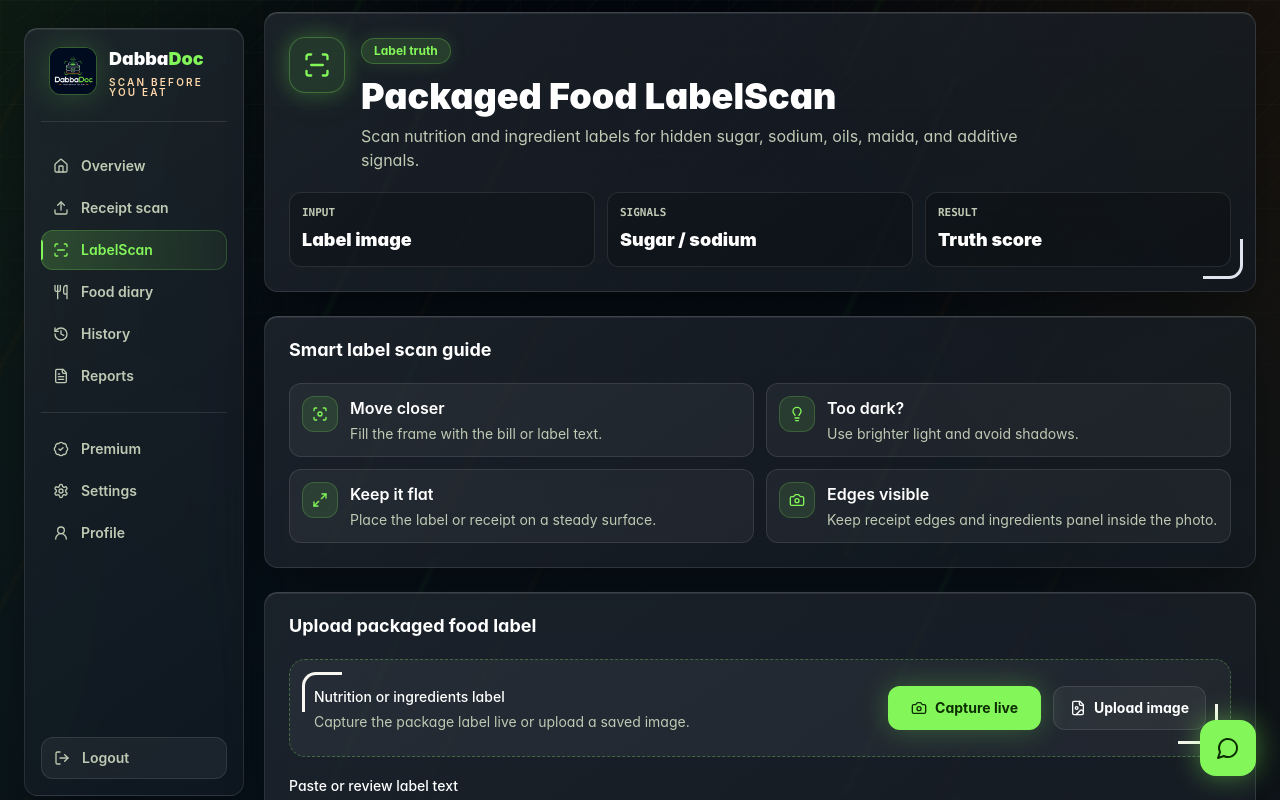
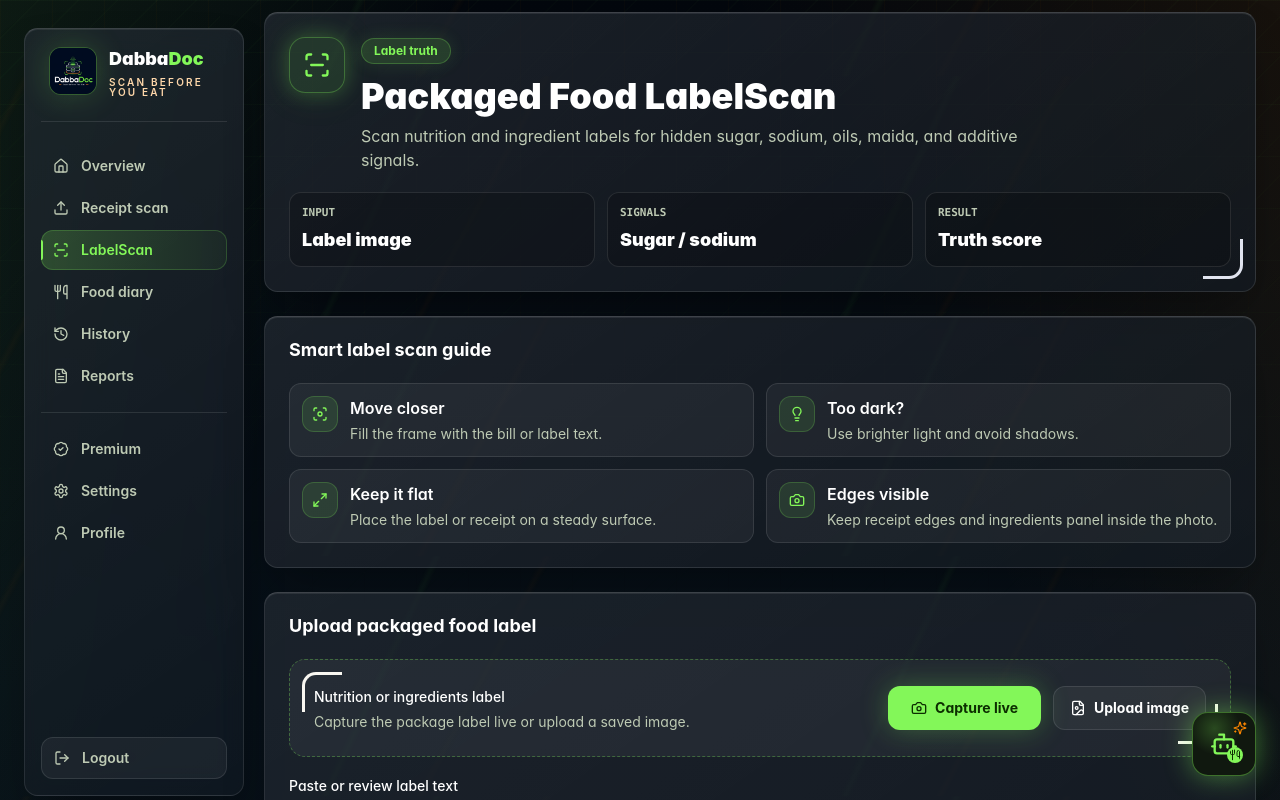
Before and after one commit to virajkvk18/dabbadoc, a Next.js app: page /dashboard/label-scan in a window 1280 px wide. Shown: the top 800 px of the page. Built offline with nearby package versions, Linux system fonts and the light colour scheme.

Commit message:
Update DabbaBot launcher icon

```diff
--- a/components/chat/food-history-chat.tsx
+++ b/components/chat/food-history-chat.tsx
@@ -1,7 +1,7 @@
 "use client";
 
 import { useState } from "react";
-import { Bot, Loader2, MessageCircle, Send, X } from "lucide-react";
+import { Bot, Loader2, Send, Sparkles, Utensils, X } from "lucide-react";
 import { Button } from "@/components/ui/button";
 import { Card, CardContent, CardHeader, CardTitle } from "@/components/ui/card";
 import { Textarea } from "@/components/ui/textarea";
@@ -162,10 +162,19 @@ export function FloatingFoodChatbot() {
       <button
         type="button"
         onClick={() => setOpen((value) => !value)}
-        className="ml-auto flex h-14 w-14 items-center justify-center rounded-2xl bg-primary text-primary-foreground shadow-[0_0_28px_rgba(129,247,89,0.45)] transition hover:scale-105 active:scale-95"
+        className="group relative ml-auto flex h-16 w-16 items-center justify-center overflow-hidden rounded-2xl border border-primary/40 bg-[#10180f] text-primary shadow-[0_0_28px_rgba(129,247,89,0.45)] transition hover:scale-105 active:scale-95"
         aria-label="Open DabbaBot"
       >
-        {open ? <X className="h-6 w-6" /> : <MessageCircle className="h-6 w-6" />}
+        {open ? (
+          <X className="h-6 w-6" />
+        ) : (
+          <>
+            <span className="absolute inset-0 bg-[radial-gradient(circle_at_35%_25%,rgba(129,247,89,0.22),transparent_42%)]" />
+            <Bot className="relative h-7 w-7" />
+            <Utensils className="absolute bottom-3 right-3 h-4 w-4 rounded-full bg-primary text-primary-foreground p-0.5" />
+            <Sparkles className="absolute right-2 top-2 h-3.5 w-3.5 text-secondary" />
+          </>
+        )}
       </button>
     </div>
   );
```
